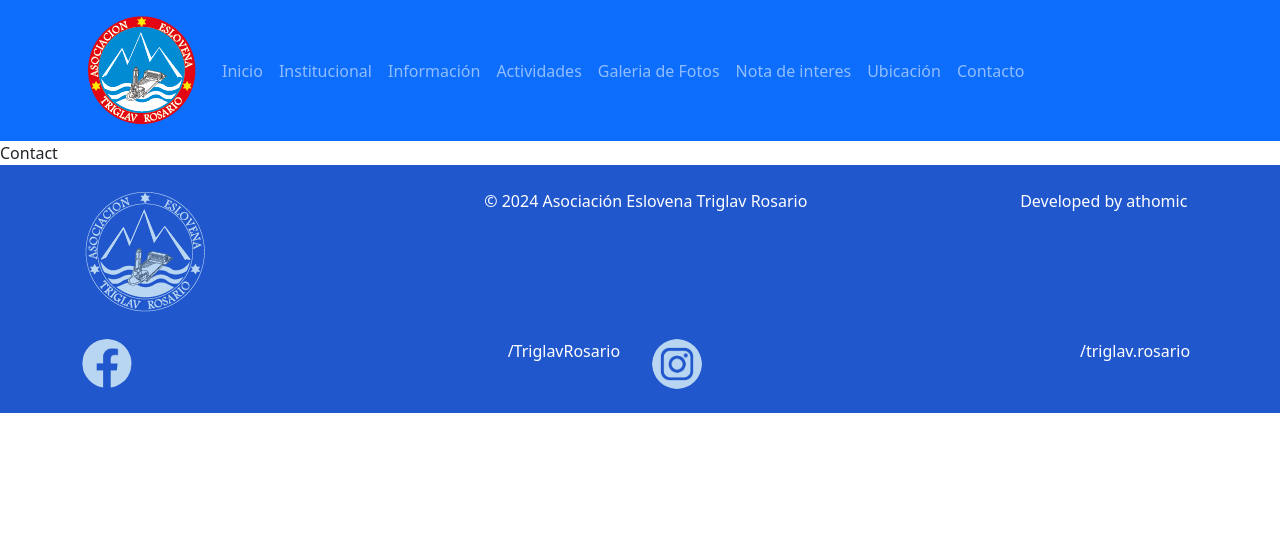
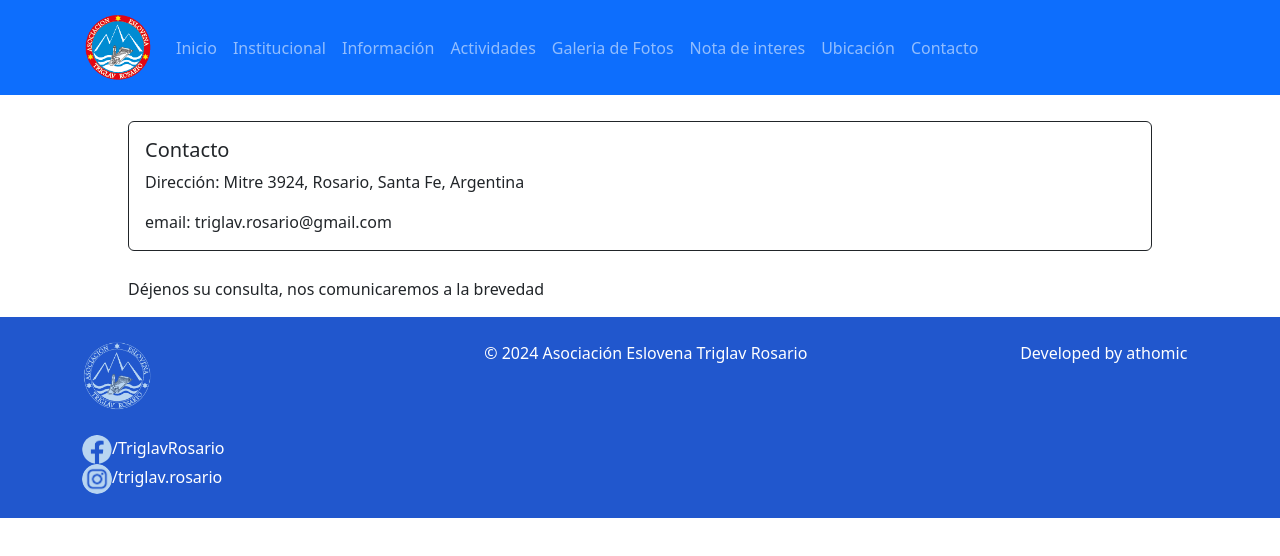
Before and after one commit to LisandroRP95/AsocEslovenaTriglav, a React (Vite) app: page /contacto in a window 1280 px wide. Shown: the top 556 px of the page. Built offline with nearby package versions, Linux system fonts and the light colour scheme.

Commit message:
contacto

```diff
--- a/src/Components/Contact/Contact.jsx
+++ b/src/Components/Contact/Contact.jsx
@@ -1,9 +1,27 @@
-import React from 'react'
+import './contact.css'
+import Card from 'react-bootstrap/Card';
 
 const Contact = () => {
   return (
-    <div>Contact</div>
-  )
-}
+    <>
 
-export default Contact
+<Card className='card' border="dark">
+
+        <Card.Body>
+          <Card.Title>Contacto</Card.Title>
+          <Card.Text>
+          Dirección: Mitre 3924, Rosario, Santa Fe, Argentina
+          </Card.Text>
+          <Card.Text>
+          email: triglav.rosario@gmail.com
+          </Card.Text>
+        </Card.Body>
+      </Card>
+      <div className='marginText'>
+        <p>Déjenos su consulta, nos comunicaremos a la brevedad</p>
+      </div>
+    </>
+  );
+};
+
+export default Contact;
--- /dev/null
+++ b/src/Components/Contact/contact.css
@@ -0,0 +1,11 @@
+.marginText{
+    margin-left: 10vw;
+    margin-right:10vw ;
+}
+
+.card{
+    margin-top: 2%;
+    margin-left: 10vw;
+    margin-bottom: 2%;
+    width: 80vw;
+}
--- a/src/Components/Footer/Footer.jsx
+++ b/src/Components/Footer/Footer.jsx
@@ -12,20 +12,23 @@ const Footer = () => {
       <div className='footerDiv'>
         <Container>
           <Row>
-            <Col><br /><Image src="../src/assets/escudofinal-02.png" roundedCircle /></Col>
+            <Col><br /><Image className='logoChico' src="../src/assets/escudofinal-02.png" roundedCircle /></Col>
             <Col><br /><p className='footerData'>© 2024 Asociación Eslovena Triglav Rosario</p></Col>
             <Col><br /><p className='footerData'>Developed by athomic</p></Col>
           </Row><br />
           <Row>
             <Col>
-              <Image className='imageSize' src="../src/assets/fb.png" roundedCircle />
+            <div>
+              <a  className='socialText' href="https://www.facebook.com/TriglavRosario">
+                <Image className='imageSize' src="../src/assets/fb.png" roundedCircle />/TriglavRosario
+              </a>
+            </div>
+            <div>
+              <a className='socialText' href="https://www.instagram.com/triglav.rosario">
+              <Image className='imageSize' src="../src/assets/instagram.png" roundedCircle />/triglav.rosario
+              </a>
+              </div>
             </Col>
-            <Col><p className='footerData'>/TriglavRosario</p></Col>
-
-            <Col>
-              <Image className='imageSize' src="../src/assets/instagram.png" roundedCircle />
-            </Col>
-            <Col><p className='footerData'>/triglav.rosario</p></Col>
           </Row>
         </Container><br />
       </div>
--- a/src/Components/Footer/footer.css
+++ b/src/Components/Footer/footer.css
@@ -10,6 +10,17 @@
 }
 
 .imageSize{
-    width: 50px;
+    width: 30px;
     height: auto;
 }
+
+.logoChico{
+    width: 70px;
+    height: auto;
+}
+
+.socialText{
+    color: white;
+    text-align: left;
+    text-decoration: none;
+}
--- a/src/Components/Institutional/institutional.css
+++ b/src/Components/Institutional/institutional.css
@@ -1,6 +1,6 @@
 .textMargin {
-    margin-left: 5%;
-    margin-right: 5%;
+    margin-left: 5vw;
+    margin-right: 5vw;
 }
 
 .responsive-img{
--- a/src/Components/NavBar/navBar.css
+++ b/src/Components/NavBar/navBar.css
@@ -1,4 +1,4 @@
 .logoChico {
-    width: 100;
-    height: 100;
+    width: 70px;
+    height: auto;
 }
```
